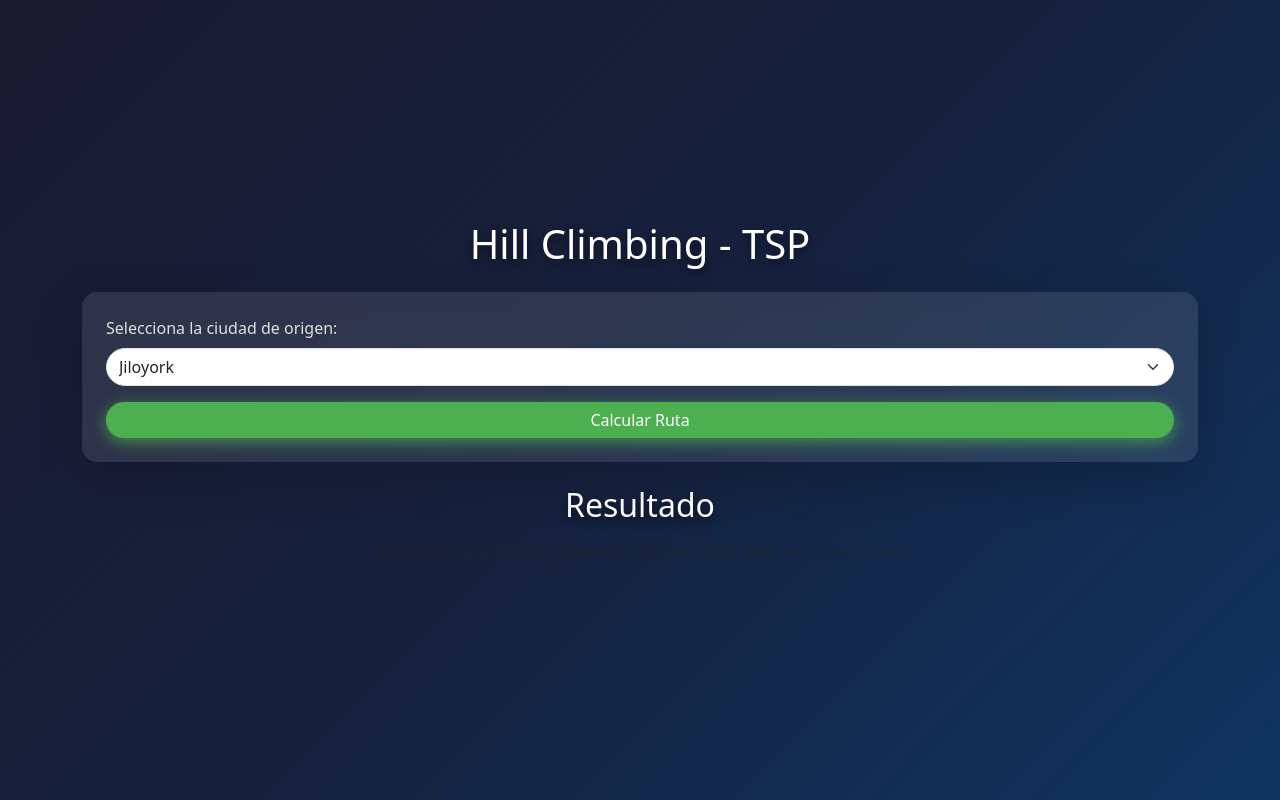
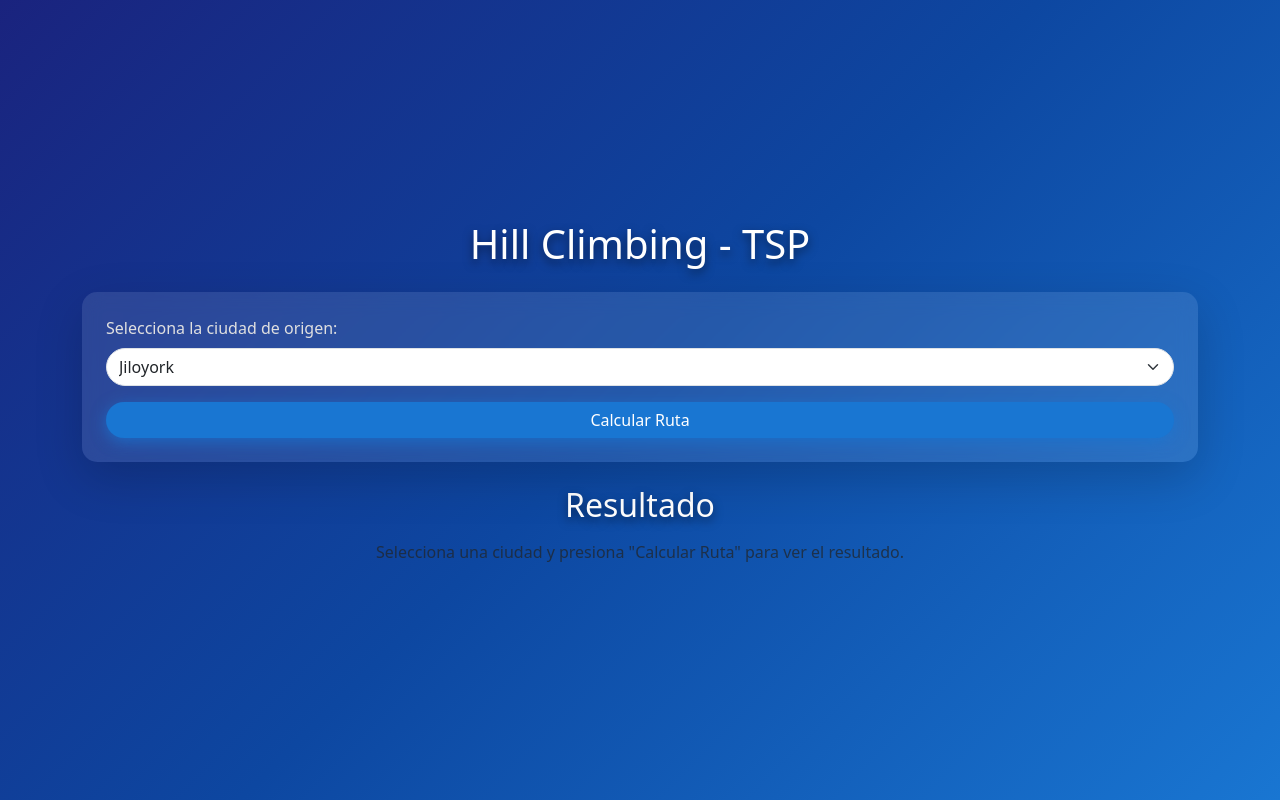
Before and after one commit to IsmaelJrDev/API_TSP_HILL_CLIMBING_ITERATIVO, a Flask app: page / in a window 1280 px wide. Run offline with Flask 3, Linux system fonts and the light colour scheme.

Commit message:
Update project

```diff
--- a/templates/index.html
+++ b/templates/index.html
@@ -9,7 +9,7 @@
     <link href="https://cdn.jsdelivr.net/npm/bootstrap@5.3.0-alpha3/dist/css/bootstrap.min.css" rel="stylesheet">
     <style>
         body {
-            background: linear-gradient(135deg, #1a1a2e, #16213e, #0f3460);
+            background: linear-gradient(135deg, #1a237e, #0d47a1, #1976d2);
             color: #f5f5f5;
             min-height: 100vh;
             display: flex;
@@ -31,18 +31,18 @@
         }
 
         .btn-primary {
-            background: #4caf50;
+            background: #1976d2;
             border: none;
-            box-shadow: 0 4px 15px rgba(76, 175, 80, 0.75);
+            box-shadow: 0 4px 15px rgba(25, 118, 210, 0.75);
             color: #fff;
         }
 
         .btn-primary:hover {
-            background: #388e3c;
+            background: #1565c0;
         }
 
         .card-header {
-            background: #4caf50;
+            background: #1976d2;
             color: #fff;
             border-radius: 15px 15px 0 0;
         }
```
